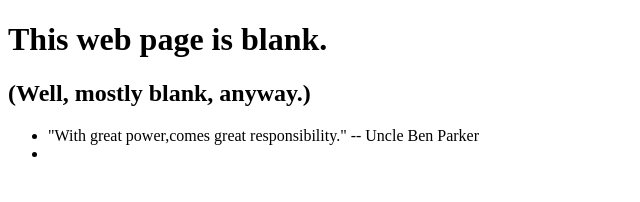
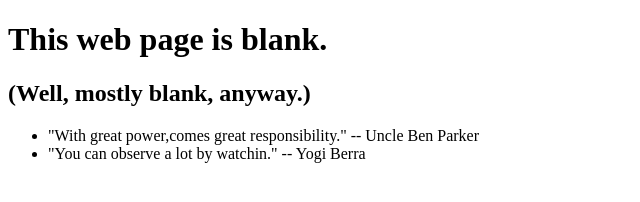
Before and after one commit to FinnFlaschka/0main_openSAP_repo, a plain HTML site: page index.html in a window 1280 px wide. Shown: the whole page, without its empty margins (0-640 px from the left). Drawn offline with Linux system fonts and the light colour scheme.

Commit message:
added quote by Yogi Berra

```diff
--- a/index.html
+++ b/index.html
@@ -10,7 +10,7 @@
 		<h2>(Well, mostly blank, anyway.)</h2>
 		<ul>
 			<li>"With great power,comes great responsibility." -- Uncle Ben Parker</li>
-			<li></li>
+			<li>"You can observe a lot by watchin." -- Yogi Berra</li>
 		</ul>
 	</body>
 </html>
```
